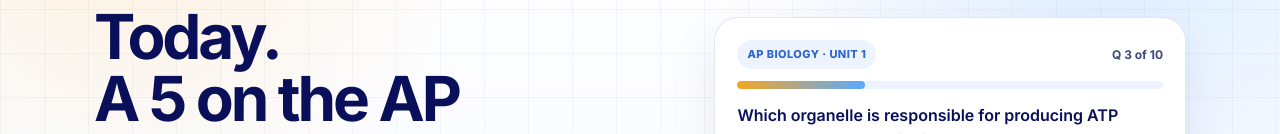
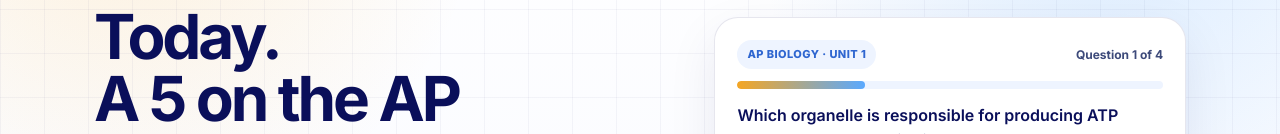
Before and after one commit to ap461/apscore5, a Next.js app: page / in a window 1280 px wide. Shown: the part 240-374 px from the top of the page. Built offline with nearby package versions, Linux system fonts and the light colour scheme.

Commit message:
fix: initial question counter shows Question 1 of 4

```diff
--- a/app/page.tsx
+++ b/app/page.tsx
@@ -75,7 +75,7 @@ export default async function Home() {
               </div>
             </div>
             <div className="qcard" role="region" aria-label="Sample AP practice question">
-              <div className="ctop"><span className="tag">AP Biology · Unit 1</span><span className="qnum">Q 3 of 10</span></div>
+              <div className="ctop"><span className="tag">AP Biology · Unit 1</span><span className="qnum">Question 1 of 4</span></div>
               <div className="prog"><div className="progb" style={{width:"30%"}}></div></div>
               <p className="question">Which organelle is responsible for producing ATP through cellular respiration?</p>
               <div className="opts" id="hero-opts">
```
